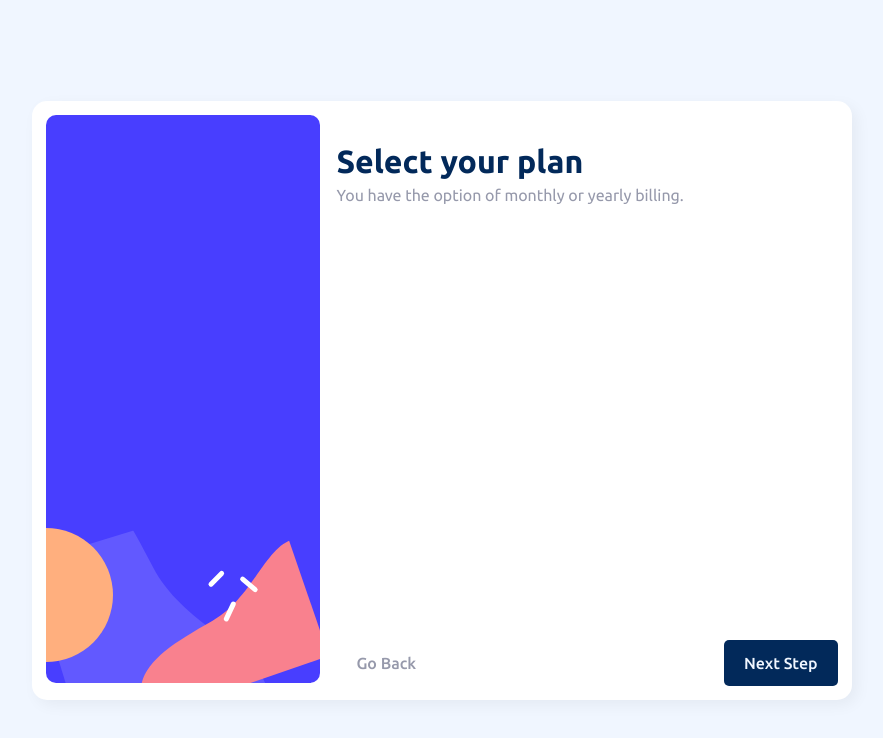
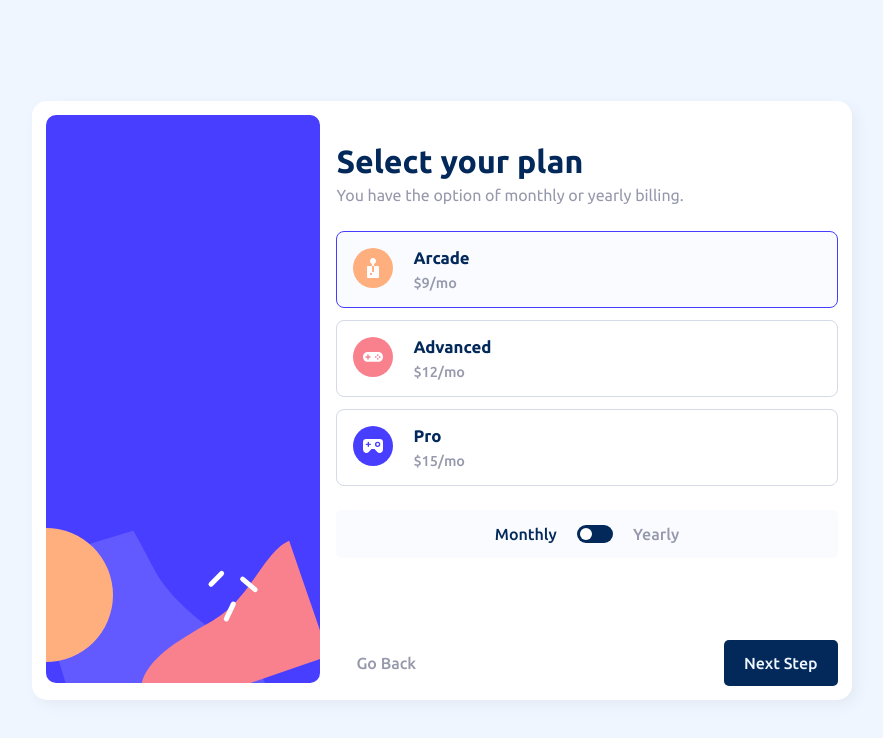
Before and after one commit to zulmy-azhary/multistep-form, a React (Vite) app: page / in a window 1280 px wide. Both pictures are taken after typing "Sample", "name@example.com", "5551234" into the empty fields and a click on the button "Next Step". Shown: the top 738 px of the page, without its empty margins (198-1081 px from the left). Built offline with nearby package versions, Linux system fonts and the light colour scheme.

Commit message:
Styling and add functionality of Plan Step

```diff
--- a/src/App.tsx
+++ b/src/App.tsx
@@ -2,9 +2,10 @@ import React from "react";
 import { FieldValues } from "react-hook-form/dist/types";
 import styled, { useTheme } from "styled-components";
 import { StepForm } from "./components";
-import { useFormCtx } from "./context";
 import { useMediaQuery, useStepForm } from "./hooks";
 import { AddOns, PersonalInfo, Plan, Summary } from "./pages";
+import { FormProvider, useForm } from "react-hook-form";
+import { FormData } from "./types";
 
 const Container = styled.form`
   width: 100%;
@@ -121,19 +122,32 @@ const Content = styled.div`
   }
 `;
 
+const defaultValues: FormData = {
+  name: "",
+  emailAddress: "",
+  phoneNumber: "",
+  option: "Arcade",
+  period: "Monthly",
+  addOns: [],
+}
+
 const App: React.FC = () => {
-  const { handleSubmit } = useFormCtx();
+  const methods = useForm<FormData>({
+    mode: "all",
+    defaultValues: defaultValues,
+  });
   const { media } = useTheme();
   const isTablet = useMediaQuery(`(min-width: ${media.tablet})`);
   const stepList = [<PersonalInfo />, <Plan />, <AddOns />, <Summary />];
   const { steps, step, backStep, nextStep, isFirstStep, isLastStep } = useStepForm(stepList);
 
-  const onSubmit = handleSubmit((data: FieldValues) => {
+  const onSubmit = methods.handleSubmit((data: FormData) => {
     console.log(data);
     nextStep();
   });
 
   return (
+    <FormProvider {...methods}>
       <Container onSubmit={onSubmit}>
         <Wrapper>
           {!isTablet && (
@@ -164,6 +178,7 @@ const App: React.FC = () => {
         </Wrapper>
         {!isTablet && <StepForm stepState={{ backStep, isFirstStep, isLastStep }} />}
       </Container>
+    </FormProvider>
   );
 };
 
--- a/src/components/InputForm.tsx
+++ b/src/components/InputForm.tsx
@@ -1,4 +1,5 @@
-import React, { forwardRef } from "react";
+import React from "react";
+import { useFormContext } from "react-hook-form";
 import styled from "styled-components";
 
 const Wrapper = styled.div`
@@ -11,7 +12,11 @@ const Wrapper = styled.div`
   }
 `;
 
-const Head = styled.div``
+const Upper = styled.div`
+  display: flex;
+  justify-content: space-between;
+  align-items: center;
+`;
 
 const Label = styled.label`
   color: var(--marineBlue);
@@ -19,38 +24,56 @@ const Label = styled.label`
   font-weight: 500;
 `;
 
-const Error = styled.span``;
+const Error = styled.span`
+  color: red;
+  font-size: 0.75rem;
+  font-weight: 500;
+`;
 
-const Input = styled.input`
+const Input = styled.input<{ isValid?: boolean }>`
   padding: 0.75rem;
   border: 1px solid var(--lightGray);
   border-radius: 5px;
   outline: none;
+  color: var(--marineBlue);
 
   &:active,
   &:focus {
     outline: 1px solid var(--purplishBlue);
   }
+
+  &::placeholder {
+    font-weight: 700;
+    color: var(--coolGray);
+  }
 `;
 
 interface InputFormProps extends React.InputHTMLAttributes<HTMLInputElement> {
   title: string;
+  name: string;
 }
 
-const InputForm: React.ForwardRefRenderFunction<HTMLDivElement, InputFormProps> = (props, ref) => {
-  const { title, ...rest } = props;
+const InputForm: React.FC<InputFormProps> = (props) => {
+  const { title, name, ...rest } = props;
+  const { setValue, formState, register } = useFormContext();
+  const { errors, isValid } = formState;
 
   return (
-    <Wrapper ref={ref}>
-      <Head>
+    <Wrapper>
+      <Upper>
         <Label htmlFor={title}>{title}</Label>
-        <Error>
-
-        </Error>
-      </Head>
-      <Input id={title} {...rest} autoComplete="off" />
+        {/* <Error>Required.</Error> */}
+      </Upper>
+      <Input
+        id={title}
+        autoComplete="off"
+        {...register(name, { required: `${title} is required.` })}
+        {...rest}
+        onChange={(e) => setValue(name, e.target.value)}
+        isValid={isValid}
+      />
     </Wrapper>
   );
 };
 
-export default forwardRef(InputForm);
+export default InputForm;
--- /dev/null
+++ b/src/components/PlanForm.tsx
@@ -0,0 +1,92 @@
+import React, { useCallback, useState } from "react";
+import { useFormContext } from "react-hook-form";
+import styled from "styled-components";
+import { Text } from "../styles/SharedComponents";
+import type { Option } from "../types";
+
+const Container = styled.div<{ isChecked: boolean }>`
+  display: flex;
+  justify-content: flex-start;
+  align-items: center;
+  column-gap: 1.25rem;
+  padding: 1rem;
+  border: 1px solid var(--${(props) => (props.isChecked ? "purplishBlue" : "lightGray")});
+  border-radius: 8px;
+  cursor: pointer;
+  background-color: ${(props) => props.isChecked && "var(--alabaster)"};
+
+  &:hover {
+    outline: 1px solid var(--purplishBlue);
+  }
+`;
+
+const Input = styled.input`
+  display: none;
+`;
+
+const Image = styled.img`
+  align-self: flex-start;
+`;
+
+const PlanWrapper = styled.div`
+  display: flex;
+  justify-content: center;
+  align-items: flex-start;
+  flex-direction: column;
+  row-gap: 0.5rem;
+`;
+
+const PlanText = styled(Text)`
+  font-size: 1.05rem;
+  font-weight: 700;
+`;
+
+const SubText = styled(Text)`
+  font-size: 0.9rem;
+  color: var(--coolGray);
+`;
+
+const Discount = styled(Text)`
+  font-size: 0.75rem;
+  font-weight: 500;
+`;
+
+interface Props extends React.InputHTMLAttributes<HTMLInputElement> {
+  title: Option;
+  isYearly: boolean;
+  price: number;
+  selected: Option;
+  setSelected: React.Dispatch<React.SetStateAction<Option>>;
+}
+
+const PlanForm: React.FC<Props> = (props) => {
+  const { title, isYearly, price, selected, setSelected, ...rest } = props;
+  const { register, setValue } = useFormContext();
+  const isChecked = selected === title;
+
+  const inputChange = useCallback(() => {
+    setSelected(title);
+    setValue("option", title);
+  }, []);
+
+  return (
+    <Container isChecked={isChecked} onClick={inputChange}>
+      <Input
+        {...rest}
+        {...register("option")}
+        type="radio"
+        name="plan"
+        value={title}
+        onChange={inputChange}
+      />
+      <Image src={`/images/icon-${title.toLowerCase()}.svg`} alt={`${title} Icon`} />
+      <PlanWrapper>
+        <PlanText>{title}</PlanText>
+        <SubText>{isYearly ? `$${price * 10}/yr` : `$${price}/mo`}</SubText>
+        {isYearly && <Discount>2 months free</Discount>}
+      </PlanWrapper>
+    </Container>
+  );
+};
+
+export default PlanForm;
--- a/src/components/index.ts
+++ b/src/components/index.ts
@@ -1,2 +1,3 @@
 export { default as InputForm } from "./InputForm";
 export { default as StepForm } from "./StepForm";
+export { default as PlanForm } from "./PlanForm";
--- a/src/context/FormContext.tsx
+++ /dev/null
@@ -1,38 +0,0 @@
-import React, { createContext, useContext } from "react";
-import { useForm } from "react-hook-form";
-import {
-  FieldValues,
-  FormState,
-  UseFormHandleSubmit,
-  UseFormRegister,
-  UseFormSetValue,
-} from "react-hook-form/dist/types";
-
-// type FormData = {
-//   name: string;
-//   emailAddress: string;
-//   phoneNumber: string;
-// }
-
-interface FormCtx {
-  register: UseFormRegister<FieldValues>;
-  setValue: UseFormSetValue<FieldValues>;
-  handleSubmit: UseFormHandleSubmit<FieldValues>;
-  formState: FormState<FieldValues>;
-}
-
-const FormContext = createContext<FormCtx>({} as FormCtx);
-
-export const useFormCtx = (): FormCtx => useContext(FormContext);
-
-const FormProvider: React.FC<React.PropsWithChildren> = ({ children }) => {
-  const { register, setValue, handleSubmit, formState } = useForm<FieldValues>();
-
-  return (
-    <FormContext.Provider value={{ register, setValue, handleSubmit, formState }}>
-      {children}
-    </FormContext.Provider>
-  );
-};
-
-export default FormProvider;
--- a/src/context/index.ts
+++ /dev/null
@@ -1 +0,0 @@
-export { default as FormProvider, useFormCtx } from "./FormContext";
--- a/src/main.tsx
+++ b/src/main.tsx
@@ -2,17 +2,15 @@ import React from "react";
 import ReactDOM from "react-dom/client";
 import { ThemeProvider } from "styled-components";
 import App from "./App";
-import { FormProvider } from "./context";
+// import { FormProvider } from "./context";
 import GlobalStyles from "./styles/GlobalStyles";
 import { theme } from "./styles/theme";
 
 ReactDOM.createRoot(document.getElementById("root") as HTMLElement).render(
   <React.StrictMode>
     <ThemeProvider theme={theme}>
-      <FormProvider>
-        <GlobalStyles />
-        <App />
-      </FormProvider>
+      <GlobalStyles />
+      <App />
     </ThemeProvider>
   </React.StrictMode>
 );
--- a/src/pages/Plan.tsx
+++ b/src/pages/Plan.tsx
@@ -1,14 +1,118 @@
-import React from "react";
+import React, { useState } from "react";
+import { useFormContext } from "react-hook-form";
 import styled from "styled-components";
-import { Header, Heading, SubHeader } from "../styles/SharedComponents";
+import { PlanForm } from "../components";
+import { Header, Heading, SubHeader, Text } from "../styles/SharedComponents";
+import type { Period, Option } from "../types";
+
+const ChoosePlan = styled.div`
+  margin-top: 1.5rem;
+  display: flex;
+  flex-direction: column;
+  row-gap: 0.75rem;
+`;
+
+const PeriodWrapper = styled.div`
+  margin-top: 1.5rem;
+  width: 100%;
+  height: 2rem;
+  background-color: var(--alabaster);
+  border-radius: 5px;
+  display: flex;
+  justify-content: center;
+  align-items: center;
+  column-gap: 1.25rem;
+  padding: 1.5rem 0;
+`;
+
+const PeriodText = styled(Text)<{ isChecked: boolean }>`
+  color: var(--${(props) => (props.isChecked ? "marineBlue" : "coolGray")});
+`;
+
+const Toggle = styled.div<{ checked: boolean }>`
+  --height: 18px;
+  --width: calc(var(--height) * 2);
+
+  cursor: pointer;
+  text-indent: -9999px;
+  width: var(--width);
+  height: var(--height);
+  background-color: var(--marineBlue);
+  display: block;
+  border-radius: 100px;
+  position: relative;
+
+  :after {
+    content: "";
+    position: absolute;
+    left: ${(props) => (props.checked ? "calc(70% - 14%)" : "10%")};
+    top: 50%;
+    transform: translateY(-50%);
+    width: calc(var(--height) / 1.5);
+    height: calc(var(--height) / 1.5);
+    border-radius: 50%;
+    background: #fff;
+    transition: 0.2s;
+  }
+`;
 
 const Plan: React.FC = () => {
+  const { register, setValue, getValues } = useFormContext();
+  const [period, setPeriod] = useState<Period>(getValues("period") as Period);
+  const isYearly = period === "Yearly";
+  const periodChange = () => {
+    setPeriod((prev) => {
+      const result: Period = prev === "Monthly" ? "Yearly" : "Monthly";
+
+      setValue("period", result);
+      return result;
+    });
+  };
+  const [selected, setSelected] = useState<Option>(getValues("option"));
+
   return (
     <>
       <Heading>
         <Header>Select your plan</Header>
         <SubHeader>You have the option of monthly or yearly billing.</SubHeader>
       </Heading>
+      <ChoosePlan>
+        <PlanForm
+          selected={selected}
+          setSelected={setSelected}
+          price={9}
+          isYearly={isYearly}
+          title="Arcade"
+        />
+        <PlanForm
+          selected={selected}
+          setSelected={setSelected}
+          price={12}
+          isYearly={isYearly}
+          title="Advanced"
+        />
+        <PlanForm
+          selected={selected}
+          setSelected={setSelected}
+          price={15}
+          isYearly={isYearly}
+          title="Pro"
+        />
+      </ChoosePlan>
+      <PeriodWrapper>
+        <PeriodText isChecked={!isYearly}>Monthly</PeriodText>
+        <Toggle checked={isYearly} onClick={periodChange}>
+          <input
+            type="checkbox"
+            defaultValue={period}
+            checked={isYearly}
+            {...register("period")}
+            onChange={periodChange}
+            aria-label="Period toggle"
+          />
+        </Toggle>
+        <PeriodText isChecked={isYearly}>Yearly</PeriodText>
+      </PeriodWrapper>
     </>
   );
 };
--- a/src/styles/SharedComponents.ts
+++ b/src/styles/SharedComponents.ts
@@ -19,4 +19,7 @@ export const SubHeader = styled.h3`
   line-height: 1.5rem;
 `;
 
-export const Text = styled.p``
+export const Text = styled.p`
+  color: var(--marineBlue);
+  font-weight: 500;
+`;
--- /dev/null
+++ b/src/types/index.ts
@@ -0,0 +1,19 @@
+export type PersonalInfo = {
+  name: string;
+  emailAddress: string;
+  phoneNumber: string;
+};
+
+export type Option = "Arcade" | "Advanced" | "Pro";
+export type Period = "Monthly" | "Yearly";
+
+export type Plan = {
+  option: Option;
+  period: Period;
+};
+
+export type AddOns = {
+  addOns: ("Service" | "Storage" | "Customizable")[];
+};
+
+export type FormData = PersonalInfo & Plan & AddOns;
```
Also changed, not shown: src/pages/PersonalInfo.tsx (+6 -22 lines). Lines whose indentation alone changed are shown as unchanged.
